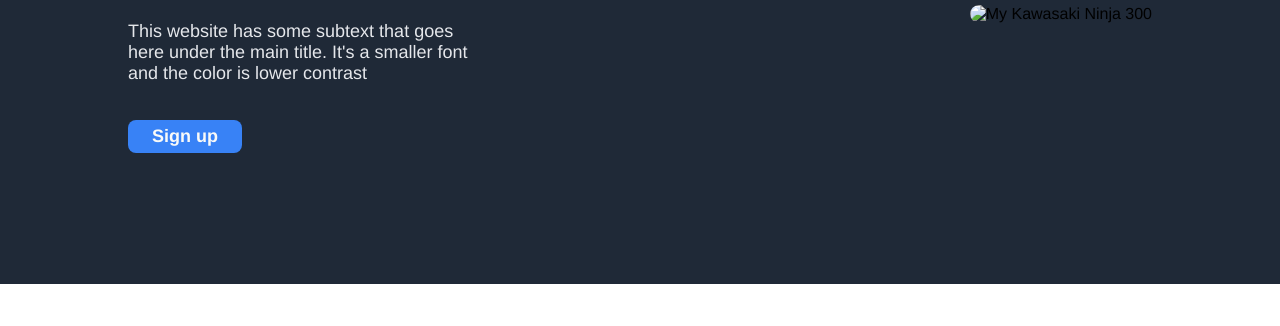
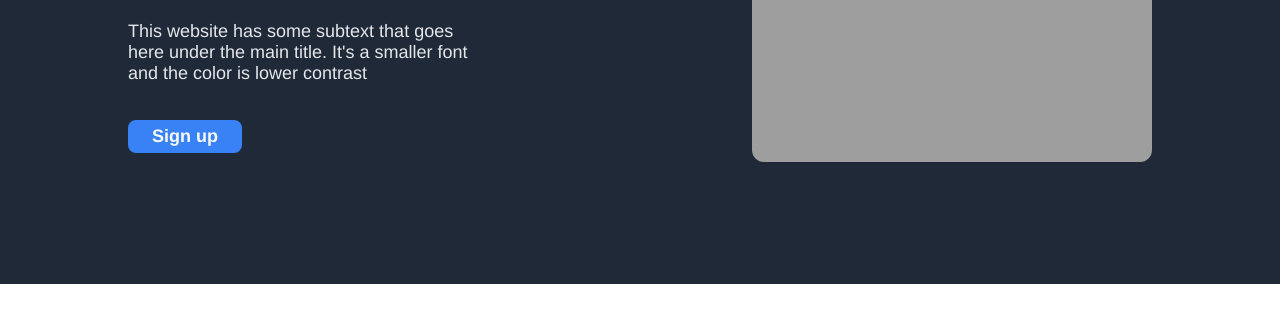
Before and after one commit to BenLang420/Odin_LandingPage, a plain HTML site: page index.html in a window 1280 px wide. Shown: the part 292-618 px from the top of the page. Drawn offline with Linux system fonts and the light colour scheme; the site is published under a folder, as on GitHub Pages, so addresses that start at the root find nothing.

Commit message:
Fix broken images

```diff
--- a/index.html
+++ b/index.html
@@ -6,7 +6,7 @@
     <meta name="viewport" content="width=device-width, initial-scale=1.0">
     <title>Landing Page</title>
     <link rel="stylesheet" href="style.css">
-    <link rel="icon" href="/img/favicon.ico">
+    <link rel="icon" href="img/favicon.ico">
 </head>
 <body>
     <div class="header-link-container">
@@ -22,7 +22,7 @@
             <div><button>Sign up</button></div>
         </div>
         <div class="header-container-right">
-            <div><img src="/img/ninja_side.jpg" alt="My Kawasaki Ninja 300" height="300px"></div>
+            <div><img src="img/ninja_side.jpg" alt="My Kawasaki Ninja 300" height="300px"></div>
         </div>
     </div>
     <h4>Some random information.</h4>
```
